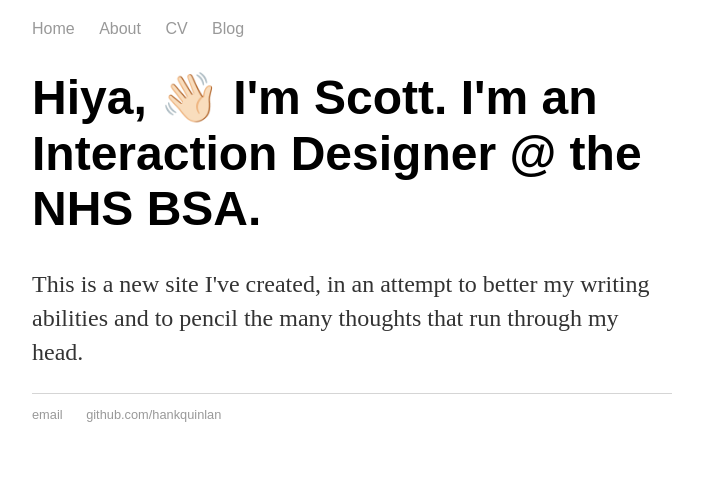
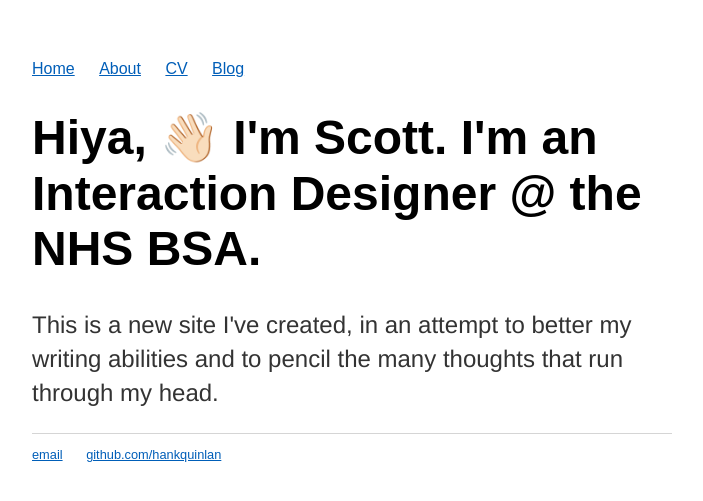
Before and after one commit to scottsmith93/scottsmith.github.io, a Jekyll site: the page built from index.html, in a window 1280 px wide. Shown: the top 501 px of the page, without its empty margins (288-991 px from the left). Built offline with Jekyll 4.4.1, drawn with Linux system fonts in a browser that asks for light colours.

Commit message:
Update main.css
typog changes

```diff
--- a/css/main.css
+++ b/css/main.css
@@ -1,5 +1,5 @@
 body {
-    margin: 20px auto;
+    margin: 60px auto;
     width: 50%;
 }
 nav ul, footer ul {
@@ -13,17 +13,23 @@ nav ul li, footer ul li {
     margin-right: 20px;
 }
 a {
-    text-decoration: none;
-    color: #999;
+    text-decoration: underline;
+    color: #005eb8;
 }
 a:hover {
-    text-decoration: underline;
+    text-decoration: none;
+    colour: #7C2855;
 }
 h1 {
     font-size: 3em;
-    font-family:'HK-Grotesk', 'Arial', 'Sans-Serif';
+    font-family:'Andale-Mono', 'Arial', 'Sans-Serif';
+}
+h2 {
+    font-size: 2.5em;
+    font-family:'Andale-Mono', 'Arial', 'Sans-Serif';
 }
 p {
+    font-family:'helvetica', 'Arial', 'Sans-Serif';
     font-size: 1.5em;
     line-height: 1.4em;
     color: #333;
```
